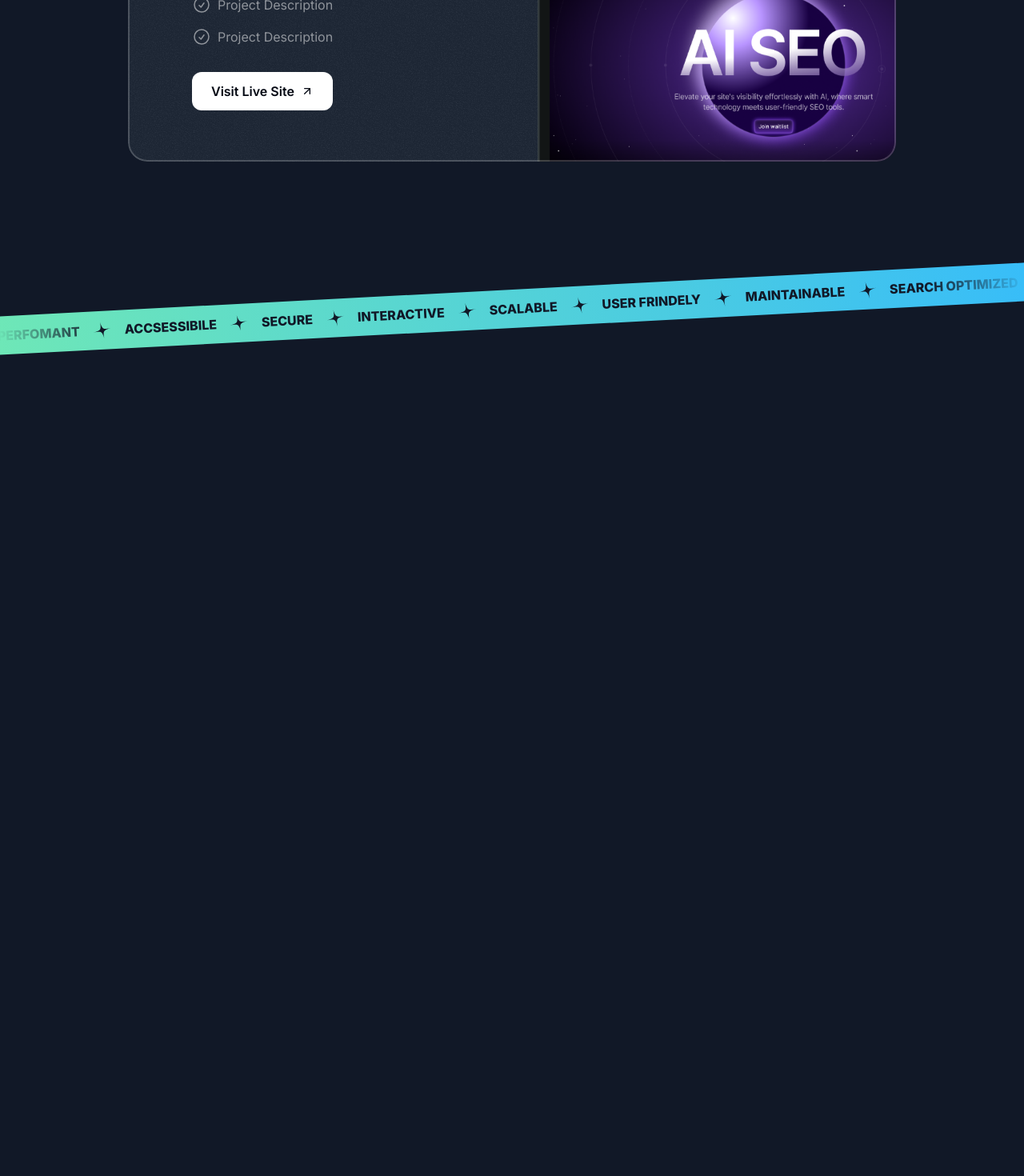
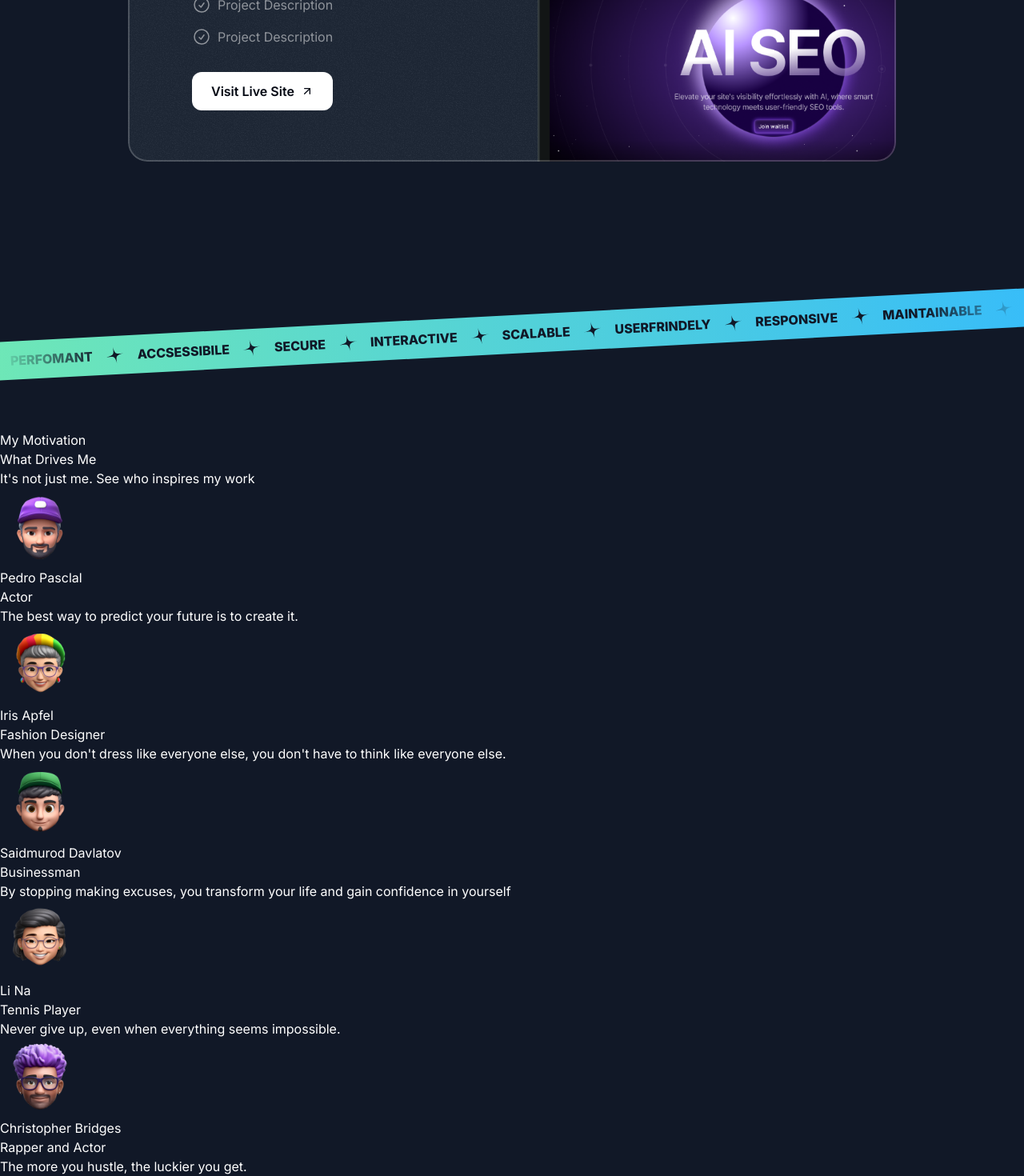
Before and after one commit to eziz-tajiev/Portfolio, a Next.js app: page / in a window 1280 px wide. Shown: the part 2398-3868 px from the top of the page at 80% size. Before the commit the page ends 2872 px from the top, so only its background shows below. Built offline with nearby package versions, Linux system fonts and the light colour scheme; a web font is replaced by a local one.

Commit message:
srarted the testimonials section and prepared the html struture

```diff
--- a/src/app/page.tsx
+++ b/src/app/page.tsx
@@ -1,7 +1,8 @@
 import {Header} from '@/sections/Header'
 import {HeroSection} from '@/sections/Hero'
 import {ProjectsSection} from '@/sections/Projects'
-import { TapeSection } from '@/sections/Tape';
+import {TapeSection} from '@/sections/Tape';
+import { TestimonialsSection } from '@/sections/Testimonials';
 
 export default function Home() {
   return (
@@ -10,6 +11,8 @@ export default function Home() {
       <HeroSection />
       <ProjectsSection />
       <TapeSection />
+      <TestimonialsSection />
+
 
     </div>
   );
--- a/src/sections/Tape.tsx
+++ b/src/sections/Tape.tsx
@@ -7,19 +7,20 @@ const words = [
   "Secure",
   "Interactive",
   "Scalable",
-  "User Frindely",
+  "UserFrindely",
+  "Responsive",
   "Maintainable",
-  "Search Optimized",
+  "SearchOptimized",
   "Usable",
   "Reliable",
 ]
 
 export const TapeSection = () => {
   return(
-    <div className="py-16">
-      <div className="bg-gradient-to-r from-emerald-300 to-sky-400 overflow-x-clip -rotate-3 -mx-1">
+    <div className="py-16 lg:py-24 overflow-x-clip">
+      <div className="bg-gradient-to-r from-emerald-300 to-sky-400 -rotate-3 -mx-1">
         <div className="flex [mask-image:linear-gradient(to_right,transparent,black_10%,black_90%,transparent)]">
-          <div className="flex flex-none gap-4 py-3">
+          <div className="flex flex-none gap-4 p-4 py-3">
             {words.map(word => (
               <div key={word} className="inline-flex gap-4 items-center">
                 <span className="text-gray-900 uppercase font-extrabold">{word}</span>
--- a/src/sections/Testimonials.tsx
+++ b/src/sections/Testimonials.tsx
@@ -3,40 +3,58 @@ import memojiAvatar2 from "@/assets/images/memoji-avatar-2.png";
 import memojiAvatar3 from "@/assets/images/memoji-avatar-3.png";
 import memojiAvatar4 from "@/assets/images/memoji-avatar-4.png";
 import memojiAvatar5 from "@/assets/images/memoji-avatar-5.png";
+import Image from "next/image";
 
 const testimonials = [
   {
-    name: "Alex Turner",
-    position: "Marketing Manager @ TechStartups",
-    text: "Alex was instrumental in transforming our website into a powerful marketing tool. His attention to detail and ability to understand our brand is exceptional. We're thrilled with the results!",
+    name: "Pedro Pasclal",
+    position: "Actor",
+    text: "The best way to predict your future is to create it.",
     avatar: memojiAvatar1,
   },
   {
-    name: "Olivia Green",
-    position: "Head of Design @ GreenLeaf",
-    text: "Working with Alex was a pleasure. His expertise in frontend development brought our designs to life in a way we never imagined. The website has exceeded our expectations.",
+    name: "Iris Apfel",
+    position: "Fashion Designer",
+    text: "When you don't dress like everyone else, you don't have to think like everyone else.",
     avatar: memojiAvatar2,
   },
   {
-    name: "Daniel White",
-    position: "CEO @ InnovateCo",
-    text: "Alex's ability to create seamless user experiences is unmatched. Our website has seen a significant increase in conversions since launching the new design. We couldn't be happier.",
+    name: "Saidmurod Davlatov",
+    position: "Businessman",
+    text: "By stopping making excuses, you transform your life and gain confidence in yourself",
     avatar: memojiAvatar3,
   },
   {
-    name: "Emily Carter",
-    position: "Product Manager @ GlobalTech",
-    text: "Alex is a true frontend wizard. He took our complex product and transformed it into an intuitive and engaging user interface. We're already seeing positive feedback from our customers.",
+    name: "Li Na",
+    position: "Tennis Player",
+    text: "Never give up, even when everything seems impossible.",
     avatar: memojiAvatar4,
   },
   {
-    name: "Michael Brown",
-    position: "Director of IT @ MegaCorp",
-    text: "Alex's work on our website has been nothing short of exceptional. He's a talented developer who is also a great communicator. We highly recommend him.",
+    name: "Christopher Bridges",
+    position: "Rapper and Actor",
+    text: "The more you hustle, the luckier you get.",
     avatar: memojiAvatar5,
   },
 ];
 
 export const TestimonialsSection = () => {
-  return <div>Testimonials Section</div>;
+  return(
+    <div>
+      <p>My Motivation</p>
+      <h2>What Drives Me</h2>
+      <p>It's not just me. See who inspires my work</p>
+      <div>
+        {testimonials.map((testimonial) => (
+          <div key={testimonial.name}>
+            <Image src={testimonial.avatar} alt={testimonial.name} />
+            <div>{testimonial.name}</div>
+            <div>{testimonial.position}</div>
+            <p>{testimonial.text}</p>
+          </div>
+        ))}
+      </div>
+    </div>
+
+  );
 };
```
